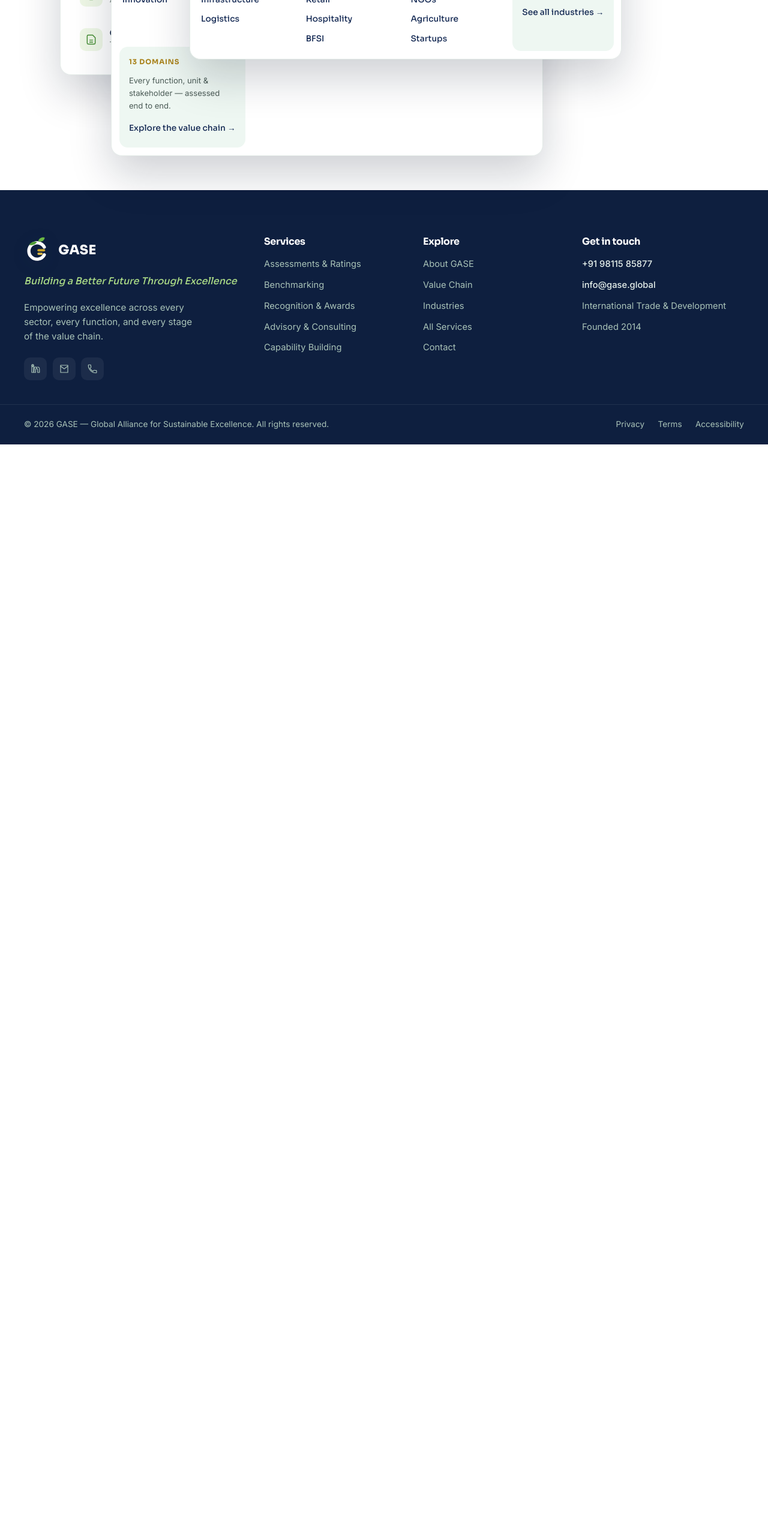
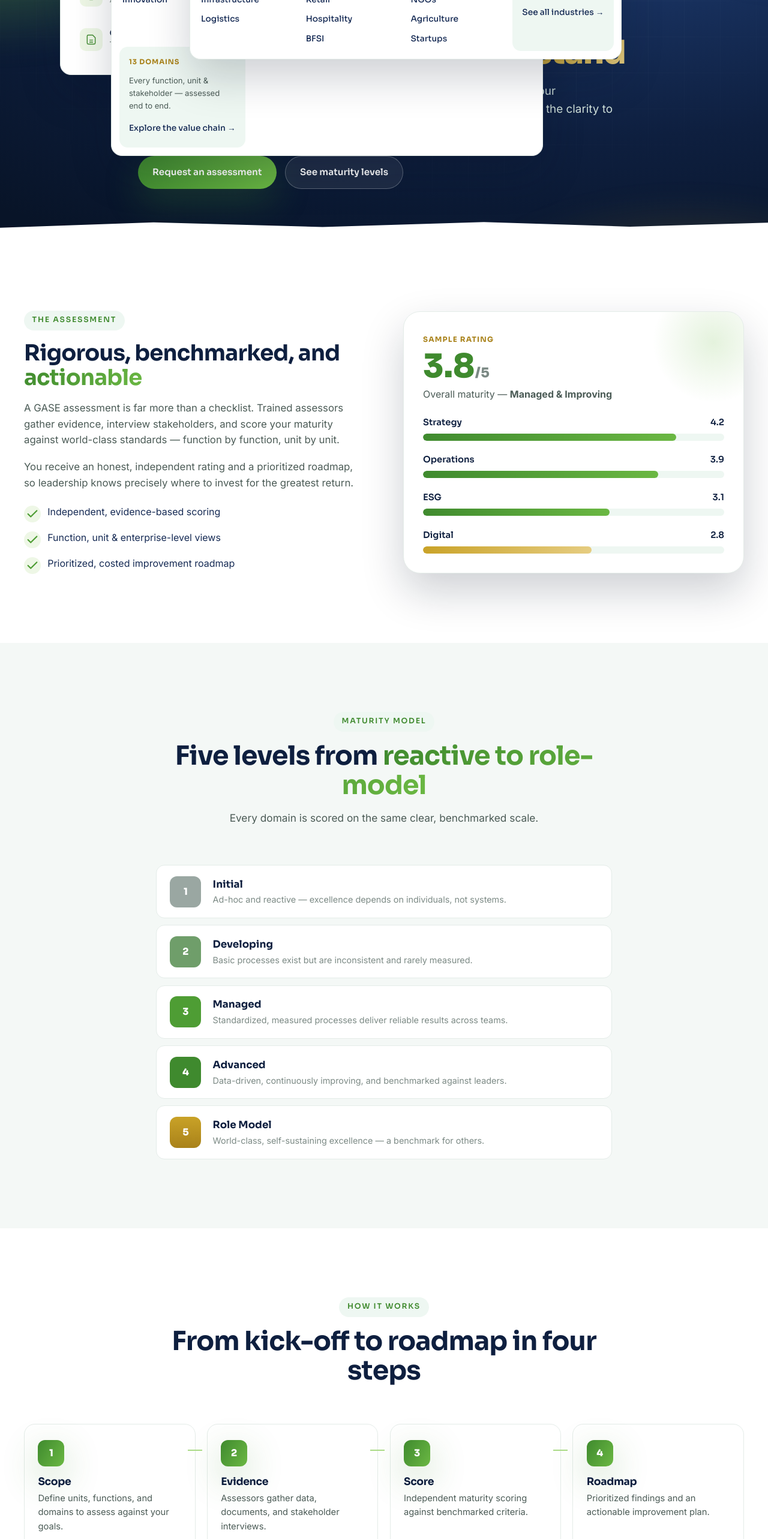
Before and after one commit to vishnurdas27/GASE-Website, a React (Vite) app in the folder client/: page /assessments in a window 1280 px wide. Shown: the part 234-2800 px from the top of the page at 60% size. Before the commit the page ends 975 px from the top, so only its background shows below. Built offline with nearby package versions, Linux system fonts and the light colour scheme.

Commit message:
Build the assessments page

```diff
--- a/client/src/App.jsx
+++ b/client/src/App.jsx
@@ -7,6 +7,7 @@ import Placeholder from './pages/Placeholder.jsx';
 import Home from './pages/Home.jsx';
 import About from './pages/About.jsx';
 import Services from './pages/Services.jsx';
+import Assessments from './pages/Assessments.jsx';
 
 export default function App() {
   return (
@@ -19,9 +20,9 @@ export default function App() {
           <Route path="/" element={<Home />} />
           <Route path="/about" element={<About />} />
           <Route path="/services" element={<Services />} />
+          <Route path="/assessments" element={<Assessments />} />
 
           {/* still to do */}
-          <Route path="/assessments" element={<Placeholder title="Assessments & Ratings" />} />
           <Route path="/benchmarking" element={<Placeholder title="Benchmarking" />} />
           <Route path="/recognition" element={<Placeholder title="Recognition & Awards" />} />
           <Route path="/advisory" element={<Placeholder title="Advisory & Consulting" />} />
--- /dev/null
+++ b/client/src/pages/Assessments.jsx
@@ -0,0 +1,213 @@
+import { Link } from 'react-router-dom';
+import Reveal from '../components/Reveal.jsx';
+
+const ratingBars = [
+  { label: 'Strategy', score: '4.2', w: '84%' },
+  { label: 'Operations', score: '3.9', w: '78%' },
+  { label: 'ESG', score: '3.1', w: '62%' },
+  { label: 'Digital', score: '2.8', w: '56%', gold: true }
+];
+
+const ladder = [
+  { lvl: 1, title: 'Initial', text: 'Ad-hoc and reactive — excellence depends on individuals, not systems.' },
+  { lvl: 2, title: 'Developing', text: 'Basic processes exist but are inconsistent and rarely measured.' },
+  { lvl: 3, title: 'Managed', text: 'Standardized, measured processes deliver reliable results across teams.' },
+  { lvl: 4, title: 'Advanced', text: 'Data-driven, continuously improving, and benchmarked against leaders.' },
+  { lvl: 5, title: 'Role Model', text: 'World-class, self-sustaining excellence — a benchmark for others.' }
+];
+
+const process = [
+  { n: 1, title: 'Scope', text: 'Define units, functions, and domains to assess against your goals.' },
+  { n: 2, title: 'Evidence', text: 'Assessors gather data, documents, and stakeholder interviews.' },
+  { n: 3, title: 'Score', text: 'Independent maturity scoring against benchmarked criteria.' },
+  { n: 4, title: 'Roadmap', text: 'Prioritized findings and an actionable improvement plan.' }
+];
+
+const deliverables = [
+  { icon: '📊', title: 'Maturity scorecard', text: 'Domain-by-domain ratings with an overall organizational score.' },
+  { icon: '🧭', title: 'Gap analysis', text: 'Where you are versus where world-class organizations operate.' },
+  { icon: '🗺️', title: 'Improvement roadmap', text: 'Prioritized, sequenced actions with impact and effort ratings.' }
+];
+
+const promises = [
+  'Independent, evidence-based scoring',
+  'Function, unit & enterprise-level views',
+  'Prioritized, costed improvement roadmap'
+];
+
+export default function Assessments() {
+  return (
+    <>
+      {/* hero */}
+      <section className="page-hero">
+        <div className="page-hero__bg" />
+        <div className="container page-hero__inner">
+          <Reveal className="crumb">
+            <Link to="/">Home</Link>
+            <span>/</span>
+            <Link to="/services">Services</Link>
+            <span>/</span>
+            <b>Assessments &amp; Ratings</b>
+          </Reveal>
+          <Reveal as="span" className="eyebrow">
+            Service 01
+          </Reveal>
+          <Reveal as="h1">
+            Know exactly where you <span className="grad">stand</span>
+          </Reveal>
+          <Reveal as="p" className="page-hero__lead">
+            Evidence-based maturity assessments and independent ratings that map your organization's strengths and gaps
+            across all 13 value-chain domains — with the clarity to act.
+          </Reveal>
+          <Reveal className="page-hero__actions">
+            <Link to="/contact" className="btn btn--primary">
+              Request an assessment
+            </Link>
+            <Link to="#ladder" className="btn btn--ghost">
+              See maturity levels
+            </Link>
+          </Reveal>
+        </div>
+        <div className="page-hero__wave" />
+      </section>
+
+      {/* intro + sample scorecard */}
+      <section className="section">
+        <div className="container split">
+          <Reveal className="split__body">
+            <span className="eyebrow eyebrow--dark">The Assessment</span>
+            <h2>
+              Rigorous, benchmarked, and <span className="grad">actionable</span>
+            </h2>
+            <div className="prose">
+              <p>
+                A GASE assessment is far more than a checklist. Trained assessors gather evidence, interview
+                stakeholders, and score your maturity against world-class standards — function by function, unit by
+                unit.
+              </p>
+              <p>
+                You receive an honest, independent rating and a prioritized roadmap, so leadership knows precisely where
+                to invest for the greatest return.
+              </p>
+            </div>
+            <ul className="checks" style={{ marginTop: '1.4rem' }}>
+              {promises.map((item) => (
+                <li key={item}>
+                  <svg viewBox="0 0 24 24">
+                    <path d="m20 6-11 11-5-5" />
+                  </svg>
+                  {item}
+                </li>
+              ))}
+            </ul>
+          </Reveal>
+
+          <Reveal className="split__media">
+            <div className="gcard gcard--light">
+              <b className="scorecard__label">Sample rating</b>
+              <div className="scorecard__score">
+                3.8<span>/5</span>
+              </div>
+              <p className="scorecard__caption">
+                Overall maturity — <b>Managed &amp; Improving</b>
+              </p>
+              <div className="bars">
+                {ratingBars.map((bar) => (
+                  <Reveal className={`bar${bar.gold ? ' bar--gold' : ''}`} key={bar.label} style={{ '--w': bar.w }}>
+                    <div className="bar__label">
+                      <span>{bar.label}</span>
+                      <span>{bar.score}</span>
+                    </div>
+                    <div className="bar__track">
+                      <div className="bar__fill" />
+                    </div>
+                  </Reveal>
+                ))}
+              </div>
+            </div>
+          </Reveal>
+        </div>
+      </section>
+
+      {/* maturity ladder */}
+      <section className="section section--tint" id="ladder">
+        <div className="container">
+          <Reveal className="section__head">
+            <span className="eyebrow eyebrow--dark">Maturity Model</span>
+            <h2 className="section__title">
+              Five levels from <span className="grad">reactive to role-model</span>
+            </h2>
+            <p className="section__sub">Every domain is scored on the same clear, benchmarked scale.</p>
+          </Reveal>
+          <div className="ladder">
+            {ladder.map((rung, i) => (
+              <Reveal className="rung" key={rung.lvl} delay={i * 70}>
+                <span className="rung__lvl">{rung.lvl}</span>
+                <div>
+                  <b>{rung.title}</b>
+                  <p>{rung.text}</p>
+                </div>
+              </Reveal>
+            ))}
+          </div>
+        </div>
+      </section>
+
+      {/* how it works */}
+      <section className="section">
+        <div className="container">
+          <Reveal className="section__head">
+            <span className="eyebrow eyebrow--dark">How It Works</span>
+            <h2 className="section__title">From kick-off to roadmap in four steps</h2>
+          </Reveal>
+          <div className="steps">
+            {process.map((step, i) => (
+              <Reveal className="step" key={step.n} delay={i * 80}>
+                <div className="step__n">{step.n}</div>
+                <h3>{step.title}</h3>
+                <p>{step.text}</p>
+              </Reveal>
+            ))}
+          </div>
+        </div>
+      </section>
+
+      {/* deliverables */}
+      <section className="section section--mint">
+        <div className="container">
+          <Reveal className="section__head">
+            <span className="eyebrow eyebrow--dark">What You Receive</span>
+            <h2 className="section__title">Clear deliverables leadership can act on</h2>
+          </Reveal>
+          <div className="feature-grid">
+            {deliverables.map((item, i) => (
+              <Reveal as="article" className="feature" key={item.title} delay={i * 80}>
+                <div className="feature__ico">{item.icon}</div>
+                <h3>{item.title}</h3>
+                <p>{item.text}</p>
+              </Reveal>
+            ))}
+          </div>
+        </div>
+      </section>
+
+      {/* cta band */}
+      <section className="section band">
+        <Reveal className="container band__inner">
+          <h2>
+            Ready to see your <span className="grad">real maturity?</span>
+          </h2>
+          <p>Book an assessment and get an honest, benchmarked view of your value chain.</p>
+          <div className="band__actions">
+            <Link to="/contact" className="btn btn--primary">
+              Request an assessment
+            </Link>
+            <Link to="/benchmarking" className="btn btn--ghost">
+              Next: Benchmarking →
+            </Link>
+          </div>
+        </Reveal>
+      </section>
+    </>
+  );
+}
--- a/client/src/styles/components.css
+++ b/client/src/styles/components.css
@@ -90,6 +90,8 @@
 .page-hero__meta b{font-family:var(--font-head);font-size:1.7rem;font-weight:800;color:#fff;line-height:1}
 .page-hero__meta span{font-size:.8rem;color:#9fc0b2;margin-top:.3rem}
 .page-hero__wave{position:absolute;left:0;right:0;bottom:-1px;height:60px;background:var(--bg);clip-path:polygon(0 60%,20% 45%,42% 58%,63% 44%,82% 57%,100% 46%,100% 100%,0 100%)}
+.page-hero__actions{display:flex;flex-wrap:wrap;gap:.9rem;margin-top:2rem}
+.page-hero.center .page-hero__actions{justify-content:center}
 
 /* ============ SECTION HELPERS ============ */
 .lead{font-size:1.12rem;color:var(--slate);max-width:60ch}
@@ -115,6 +117,11 @@
 .gcard__title{position:relative;z-index:1;font-family:var(--font-head);font-size:1.4rem;margin-bottom:1rem}
 .gcard__text{position:relative;z-index:1;color:#cfe0da}
 .gcard__rule{position:relative;z-index:1;border:none;border-top:1px solid rgba(255,255,255,.14);margin:1.5rem 0}
+/* sample maturity scorecard (inside a light gcard) */
+.scorecard__label{font-family:var(--font-head);font-size:.75rem;letter-spacing:.1em;text-transform:uppercase;color:var(--gold-600)}
+.scorecard__score{font-family:var(--font-head);font-weight:800;font-size:3.4rem;color:var(--emerald-700);line-height:1;margin:.4rem 0}
+.scorecard__score span{font-size:1.4rem;color:var(--muted)}
+.scorecard__caption{color:var(--slate);margin-bottom:1.4rem}
 
 /* ============ FEATURE GRID ============ */
 .feature-grid{display:grid;grid-template-columns:repeat(3,1fr);gap:1.4rem}
```
